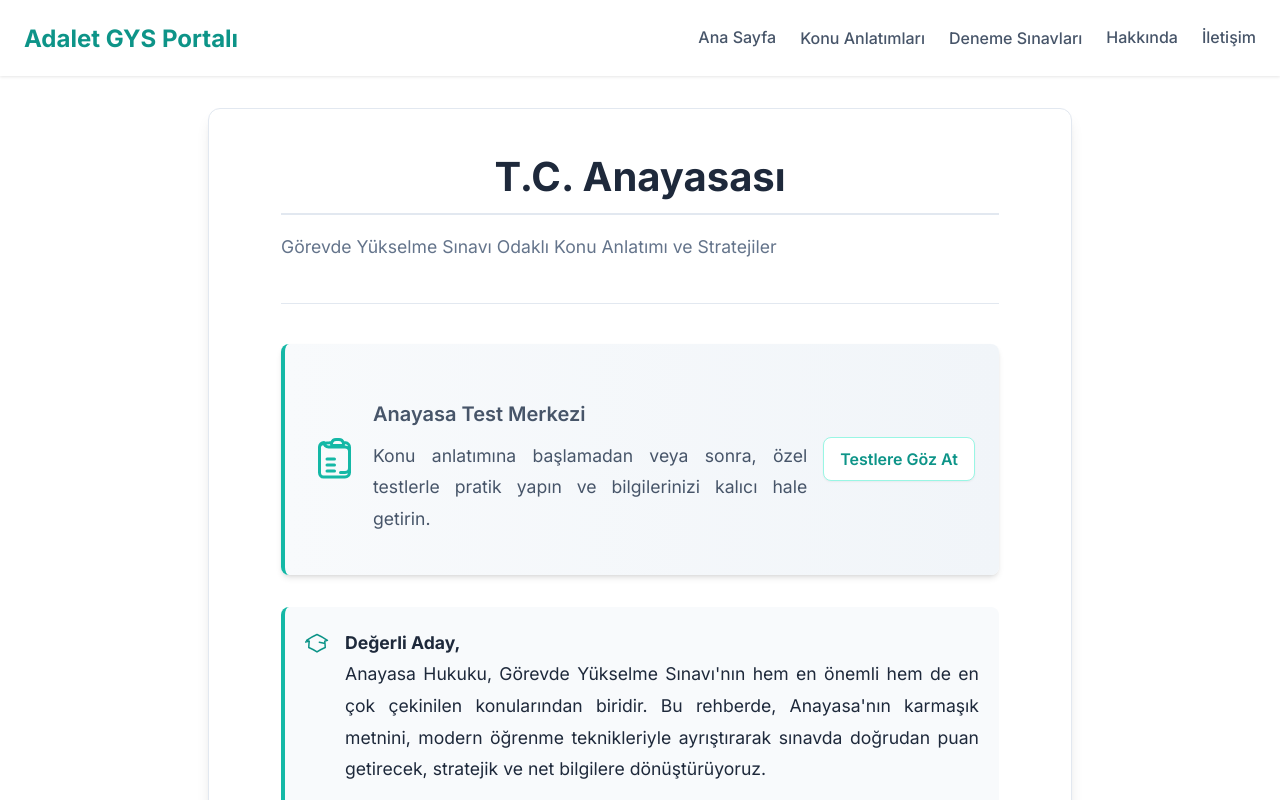
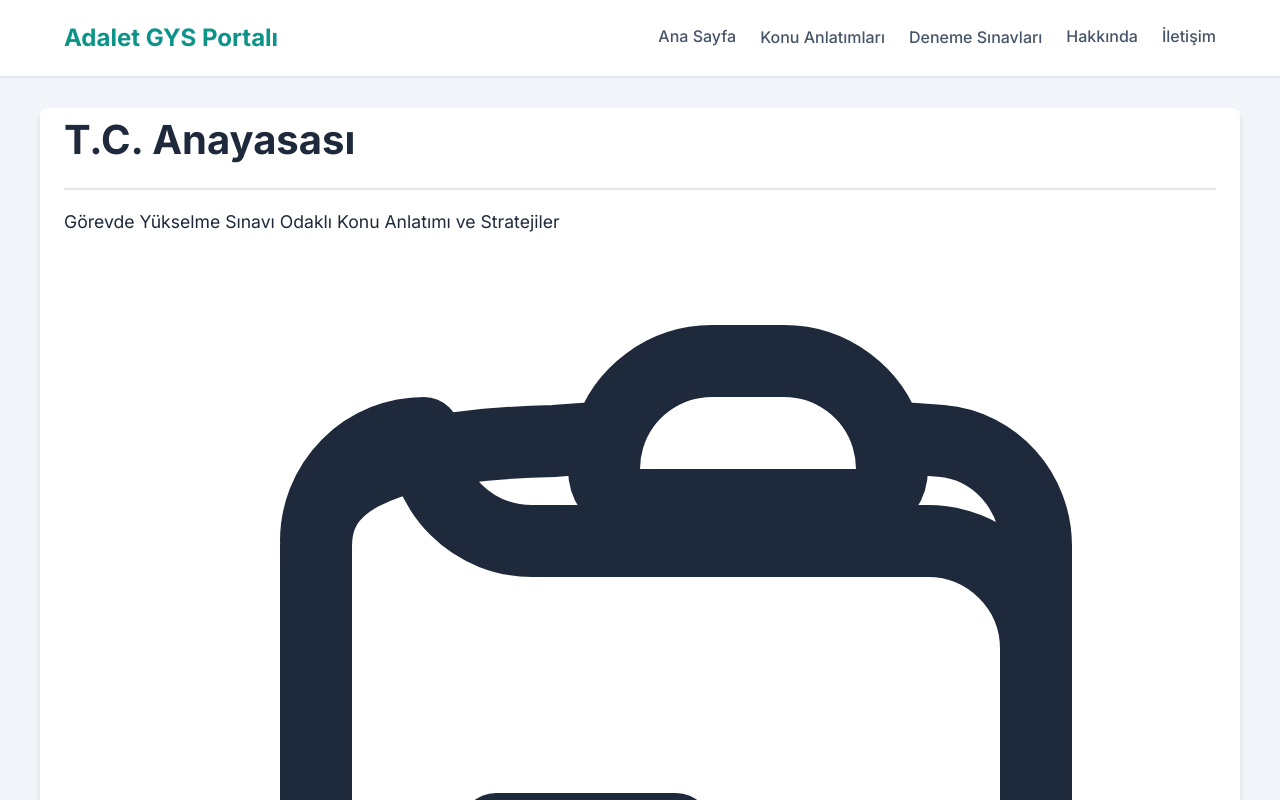
Before and after one commit to GolDRoger21/adalet-gys-portal, a plain HTML site: page konu-anlatimlari/ortak-konular/01-tc-anayasasi.html in a window 1280 px wide. Shown: the top 800 px of the page. Drawn offline with nearby package versions, Linux system fonts and the light colour scheme.

Commit message:
Update 01-tc-anayasasi.html

```diff
--- a/konu-anlatimlari/ortak-konular/01-tc-anayasasi.html
+++ b/konu-anlatimlari/ortak-konular/01-tc-anayasasi.html
@@ -6,23 +6,24 @@
     <title>T.C. Anayasası Konu Anlatımı - Adalet GYS Portalı</title>
     <meta name="description" content="Adalet Bakanlığı Görevde Yükselme Sınavı (GYS) için T.C. Anayasası ders notları. Genel Esaslar, Temel Haklar ve Devletin Organları konularını kapsayan profesyonel ve sınav odaklı konu anlatımı.">
 
-    <script src="https://cdn.tailwindcss.com"></script>
-
+    <!-- Sadece projenin kendi CSS'leri -->
     <link rel="stylesheet" href="/adalet-gys-portal/assets/css/style.css">
     <link rel="stylesheet" href="/adalet-gys-portal/assets/css/konu-anlatim.css">
+
     <script src="/adalet-gys-portal/assets/js/template-loader.js" defer></script>
 
+    <!-- Erişilebilirlik -->
     <style>
-        *:focus-visible {
-            outline: 2px solid #0d9488;
-            outline-offset: 2px;
-        }
+        *:focus { outline: 2px solid #0d9488; outline-offset: 2px; }
     </style>
 </head>
 <body data-needs-template="page" class="leading-relaxed bg-white text-slate-800">
-    <main class="container page-content max-w-4xl mx-auto px-4 py-8">
-        <div class="card p-8 md:p-12 bg-white rounded-xl shadow-lg border border-slate-200">
+
+    <!-- ✅ DOĞRU YAPI: Tailwind sınıfları YOK -->
+    <main class="container page-content">
+        <div class="card">
             <article class="konu-icerik" role="article">
+
                 <div class="text-center mb-10 pb-6 border-b border-slate-200">
                     <h1 class="text-4xl md:text-5xl font-extrabold text-slate-800">T.C. Anayasası</h1>
                     <p class="mt-4 text-lg text-slate-500">Görevde Yükselme Sınavı Odaklı Konu Anlatımı ve Stratejiler</p>
```
